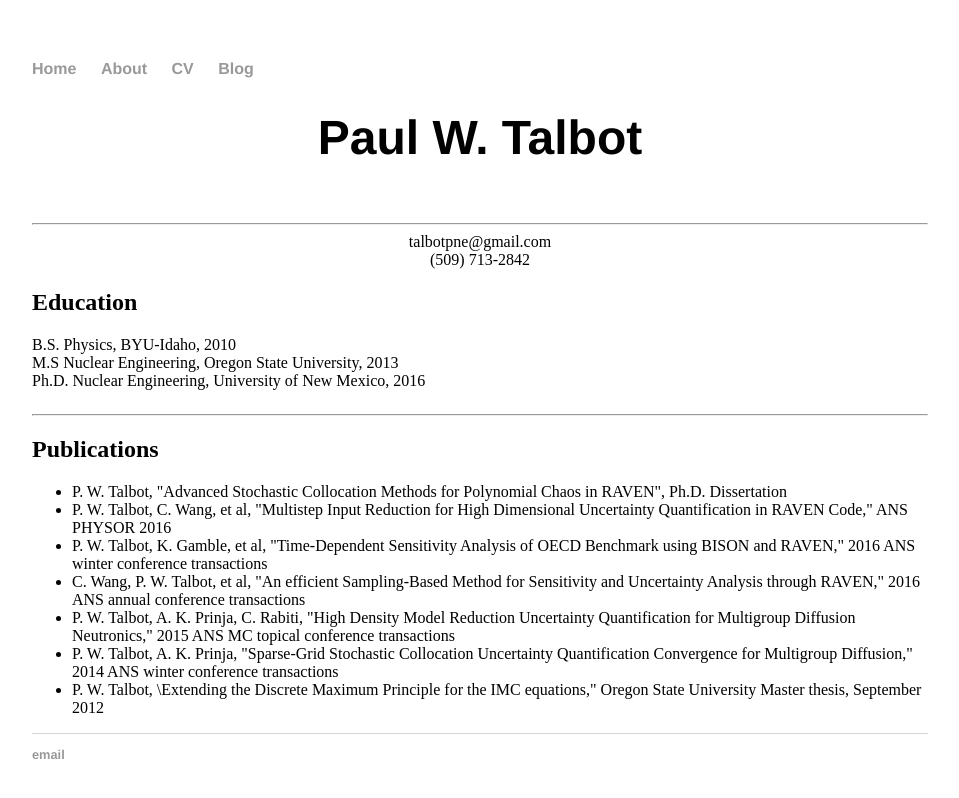
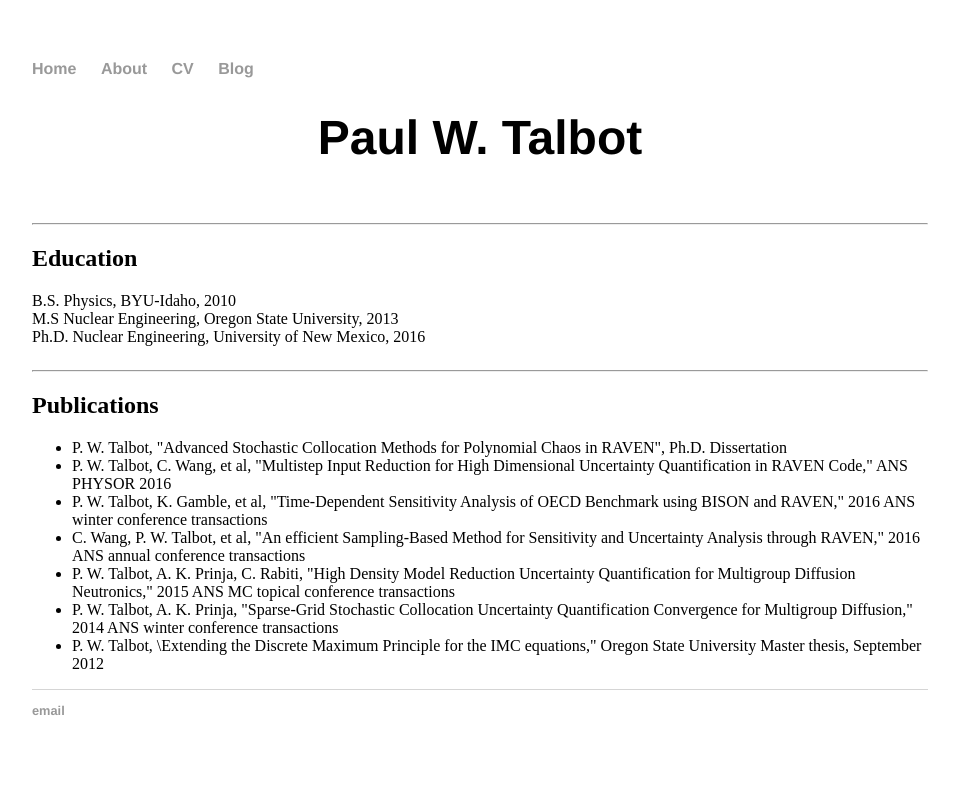
Before and after one commit to taoyiliang/taoyiliang.github.io, a Jekyll site: the page built from cv/index.html, in a window 1280 px wide. Shown: the top 798 px of the page, without its empty margins (160-1119 px from the left). Built offline with Jekyll 4.4.1, drawn with Linux system fonts in a browser that asks for light colours.

Commit message:
Update index.html

```diff
--- a/cv/index.html
+++ b/cv/index.html
@@ -4,9 +4,7 @@ title: CV Paul Talbot
 ---
     <CENTER>
       <H1>Paul W. Talbot</H1><BR><HR>
-      talbotpne@gmail.com<BR>
-      (509) 713-2842
-     </CENTER>
+    </CENTER>
     <H2>Education</H2>
     B.S. Physics, BYU-Idaho, 2010<BR>
     M.S Nuclear Engineering, Oregon State University, 2013<BR>
```
